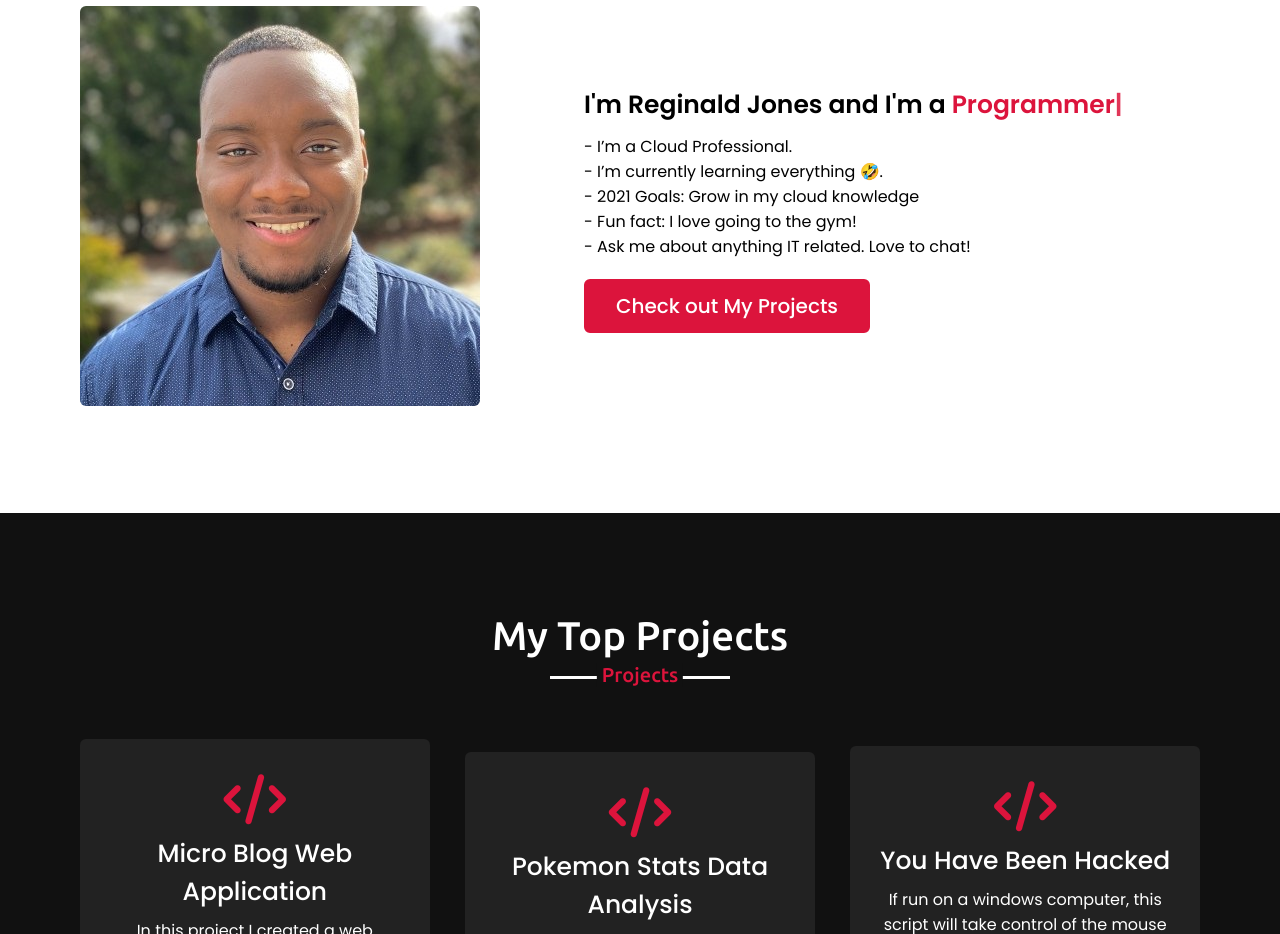
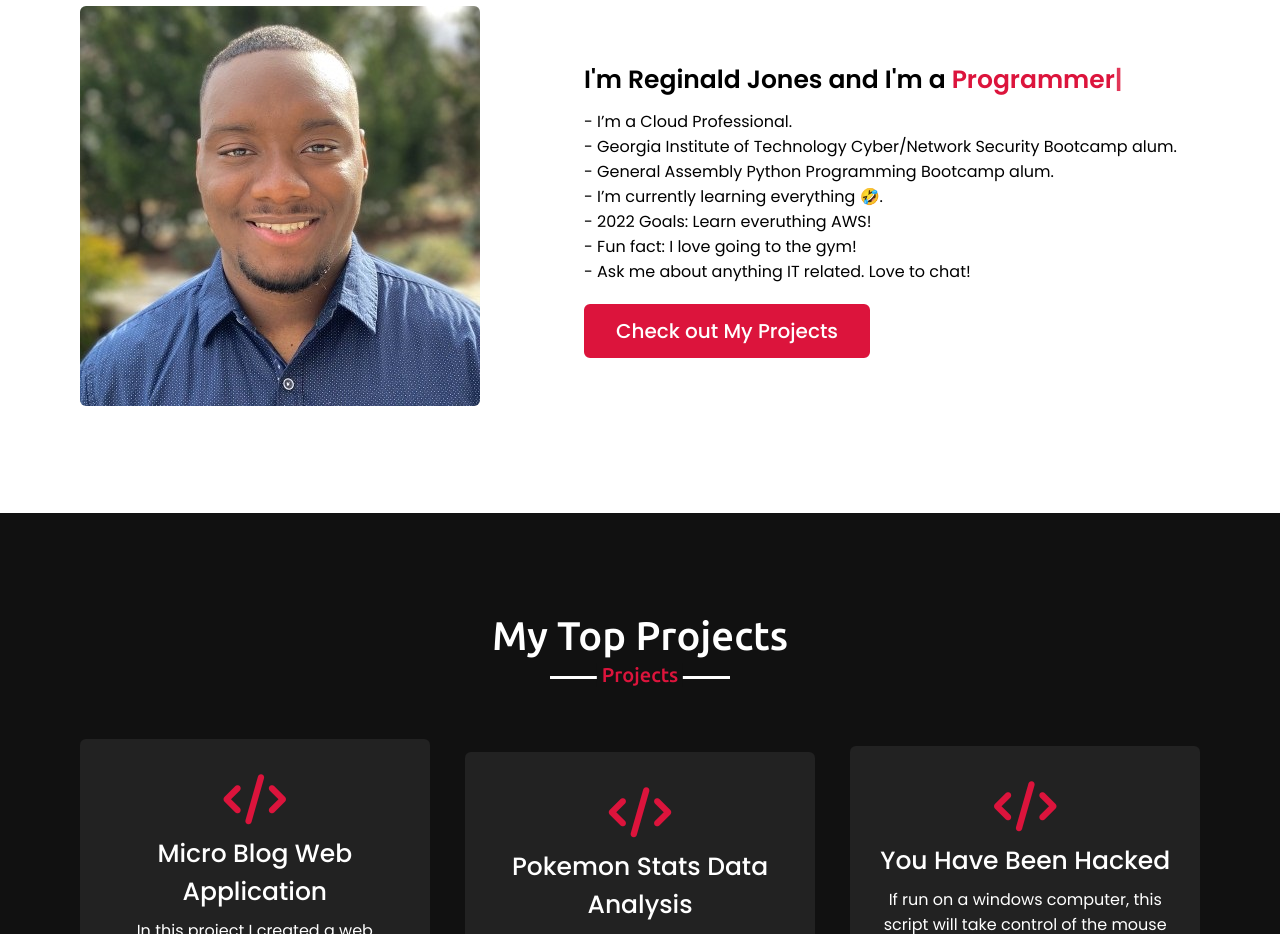
Before and after one commit to rjones18/My-Portfolio-Website-Azure-Static-Apps, a plain HTML site: page index.html in a window 1280 px wide. Shown: the part 1020-1954 px from the top of the page. Drawn offline with nearby package versions, Linux system fonts and the light colour scheme.

Commit message:
Update index.html

```diff
--- a/index.html
+++ b/index.html
@@ -57,8 +57,10 @@
                 <div class="column right">
                     <div class="text">I'm Reginald Jones and I'm a <span class="typing-2"></span></div>
                     <p>- I’m a Cloud Professional.</p>
+                    <p>- Georgia Institute of Technology Cyber/Network Security Bootcamp alum.</p>
+                    <p>- General Assembly Python Programming Bootcamp alum.</p>
                     <p>- I’m currently learning everything 🤣.</p>
-                    <p>- 2021 Goals: Grow in my cloud knowledge</p>
+                    <p>- 2022 Goals: Learn everuthing AWS!</p>
                     <p>- Fun fact: I love going to the gym!</p>
                     <p>- Ask me about anything IT related. Love to chat!</p>
                     <a href="#projects">Check out My Projects</a>
```
